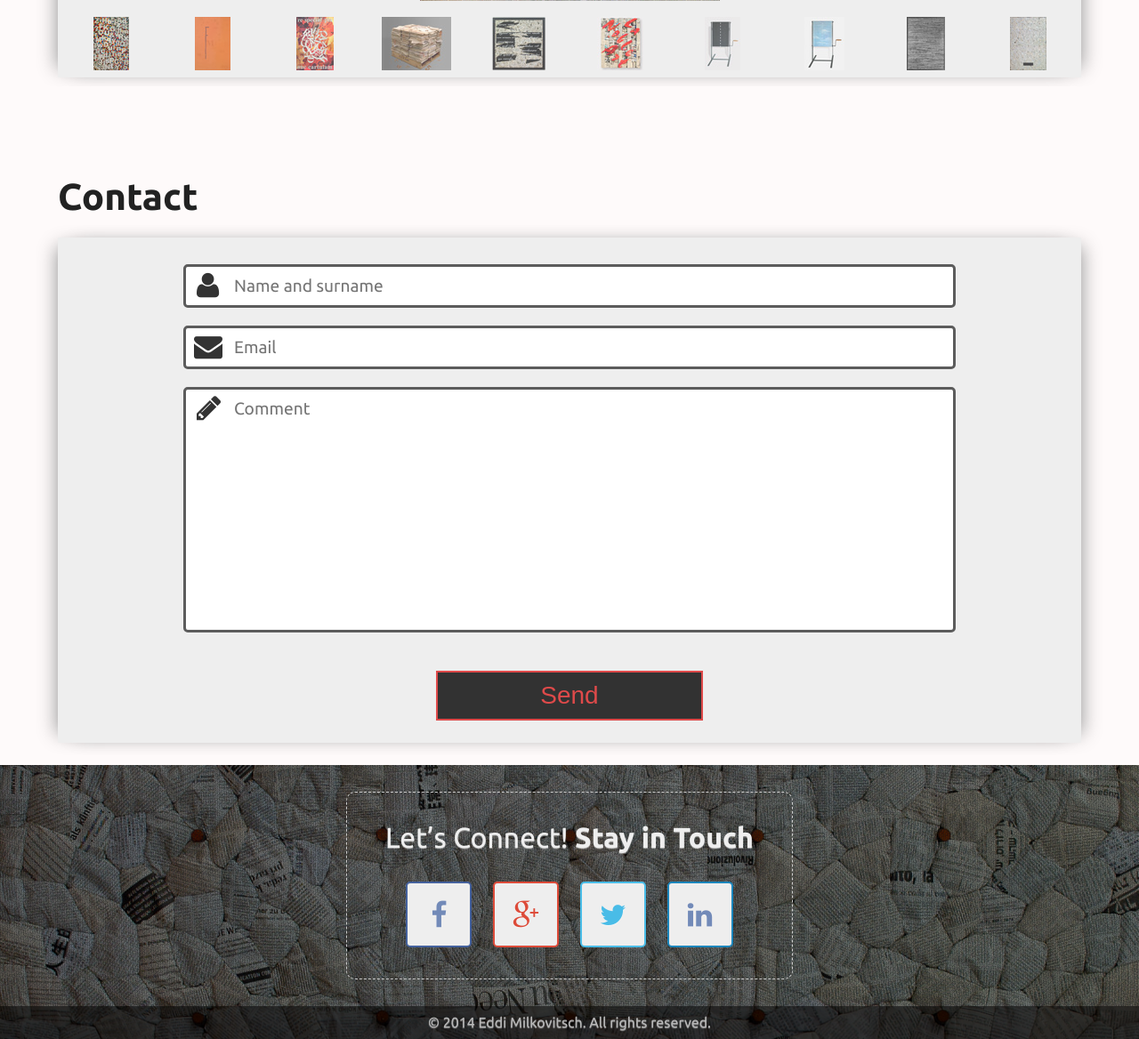
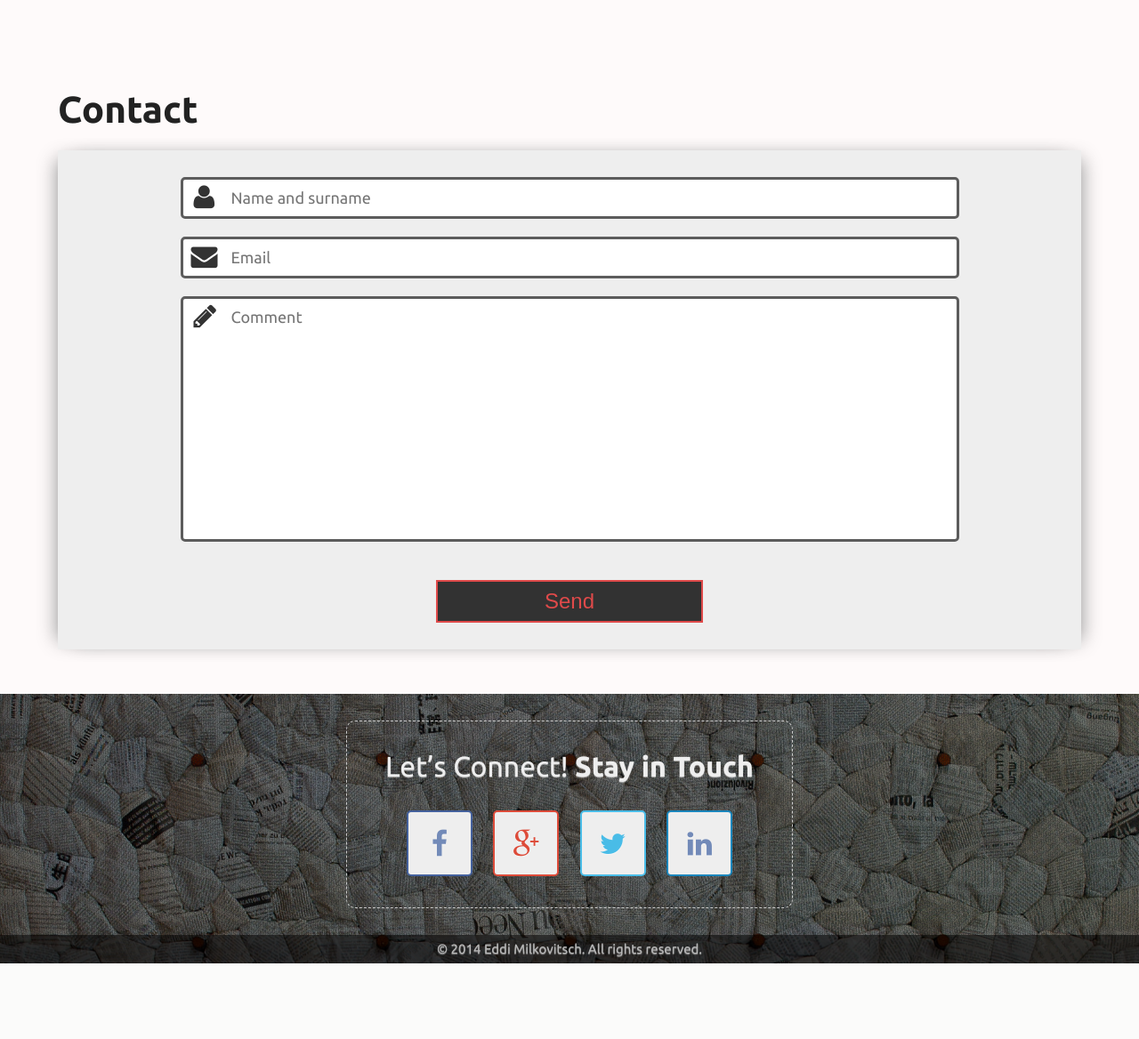
Before and after one commit to andreasonny83/eddimilkovitsch, a PHP site: page / in a window 1280 px wide. Shown: the part 3224-4392 px from the top of the page at 89% size. After the commit the page ends 4307 px from the top, so only its background shows below. Run offline with PHP 8.4, Linux system fonts and the light colour scheme; some libraries are stand-ins or nearby versions.

Commit message:
Other general improvements

```diff
--- a/css/main.css
+++ b/css/main.css
@@ -8,13 +8,13 @@ body {
 }
 body, p {
 	font-family: Ubuntu, sans-serif;
-	font-size: 16px;
+	font-size: 15px;
 	color: #333;
 	text-shadow: 0px 1px 1px rgba(255,255,255,0.5);
 }
 p {
-	padding: 8px 0;
-	line-height: 21px;
+	padding: 6px 0;
+	line-height: 20px;
 }
 /* mobile-first default background for Header and Footer */
 header, footer {
@@ -166,8 +166,8 @@ article div:first-of-type p {
 
 /* Start of contact form */
 #contact-container {
-	margin-bottom: 25px;
-	padding-top: 30px;
+	margin-bottom: 50px;
+	padding: 30px 0;
 	text-align: center;
 }
 .contact-input {
@@ -204,21 +204,18 @@ article div:first-of-type p {
 	border-radius: 5px;
 	margin: 0 auto;
 }
-#contact-button-bottom {
-	height: 20px;
-}
 #contact-button {
 	margin: auto;
 	width: 30%;
 }
 #contact-send {
 	width: 300px;
-	padding: 10px 0;
+	padding: 8px 0;
 	margin-top: 20px;
 	background-color: #323232;
 	color: #DF4A4A;
 	cursor: pointer;
-	font-size: 28px;
+	font-size: 24px;
 	border: 2px solid #DF4A4A;
 	-webkit-transition: all 0.5s;
 	-moz-transition: all 0.5s;
@@ -322,3 +319,7 @@ footer .copyright {
 footer .copyright p {
 	color: #B8B8B8;
 }
+
+iframe {
+	display: none;
+}
--- a/index.php
+++ b/index.php
@@ -107,7 +107,6 @@
                     <div id="contact-button">
                         <input type="submit" value="Send" id="contact-send" />
                     </div>
-                    <div id="contact-button-bottom"></div> <!-- Required for optimal transition when the cursor come from the bottom -->
                 </form>
 
             </article>
```
